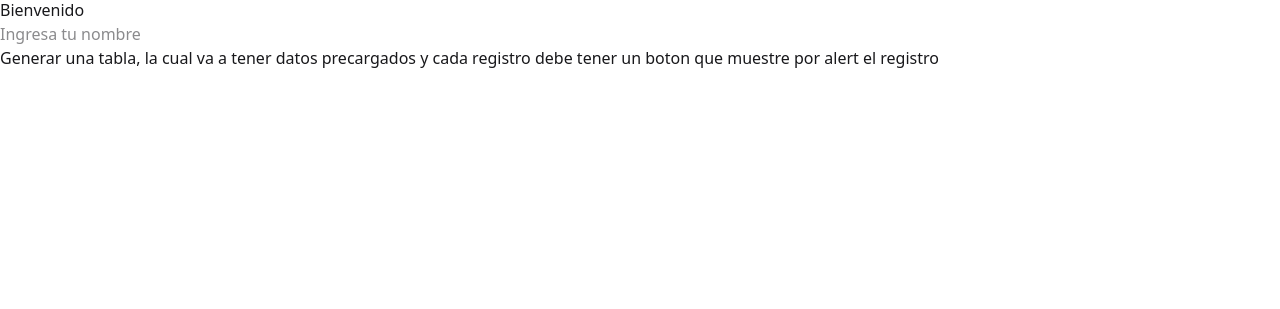
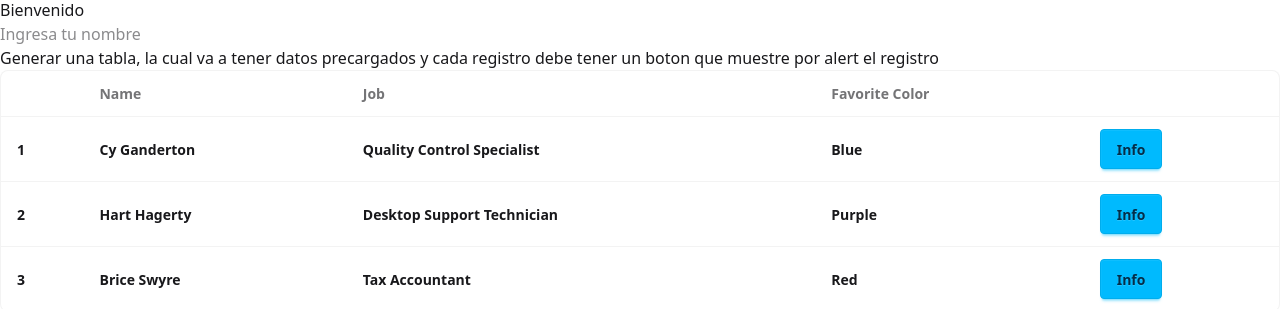
Before and after one commit to elgusty3a/fullstack-prog3, a React (Vite) app in the folder react/practicaClases/: page / in a window 1280 px wide. Shown: the part 544-853 px from the top of the page. Before the commit the page ends 800 px from the top, so only its background shows below. Built offline with nearby package versions, Linux system fonts and the light colour scheme.

Commit message:
listo ejercicio 2

```diff
--- a/react/practicaClases/src/App.jsx
+++ b/react/practicaClases/src/App.jsx
@@ -1,6 +1,7 @@
 import "./App.css";
 import Card from "./components/Card/card.jsx";
 import Inputcomponent from "./components/inputComponent/inputComponent.jsx";
+import Tabla from "./components/tabla/tabla.jsx";
 
 const datosCard = {
   titulo : "Zapas re copadas",
@@ -21,6 +22,7 @@ function App() {
         <Inputcomponent />
       </div>
       <h1>Generar una tabla, la cual va a tener datos precargados y cada registro debe tener un boton que muestre por alert el registro</h1>
+      <Tabla />
     </>
   );
 }
--- a/react/practicaClases/src/components/tabla/tabla.jsx
+++ b/react/practicaClases/src/components/tabla/tabla.jsx
@@ -1,9 +1,59 @@
 import React from 'react'
+import Tablabutton from './tablabutton'
 
-function tabla() {
+const datosTabla = [
+  {
+    id: 1,
+    nombre: "Cy Ganderton",
+    job: "Quality Control Specialist",
+    color: "Blue"
+  },
+  {
+    id: 2,
+    nombre: "Hart Hagerty",
+    job: "Desktop Support Technician",
+    color: "Purple"
+  },
+  {
+    id: 3,
+    nombre: "Brice Swyre",
+    job: "Tax Accountant",
+    color: "Red"
+  }];
+
+function Tabla() {
+
+  const renderData = datosTabla.map(dato => {
+      return (
+          <tr key={dato.id}>
+            <th>{dato.id}</th>
+            <th>{dato.nombre}</th>
+            <th>{dato.job}</th>
+            <th>{dato.color}</th>
+            <td><Tablabutton datos={dato} /></td>
+          </tr>
+      )
+    })
+
   return (
-    <div>tabla</div>
+    <div className="overflow-x-auto rounded-box border border-base-content/5 bg-base-100">
+      <table className="table">
+        {/* head */}
+        <thead>
+          <tr>
+            <th></th>
+            <th>Name</th>
+            <th>Job</th>
+            <th>Favorite Color</th>
+            <th></th>
+          </tr>
+        </thead>
+        <tbody>
+          {renderData}
+        </tbody>
+      </table>
+    </div>
   )
 }
 
-export default tabla
+export default Tabla
--- /dev/null
+++ b/react/practicaClases/src/components/tabla/tablabutton.jsx
@@ -0,0 +1,14 @@
+import React from 'react'
+
+function Tablabutton({ datos }) {
+	const handleButton = () => {
+		alert(`Mis datos son: ${datos.id}, ${datos.nombre}, ${datos.job}, ${datos.color}`);
+	}
+	return (
+		<div>
+			<button onClick={handleButton} className="btn btn-info">Info</button>
+		</div>
+	)
+}
+
+export default Tablabutton
```
